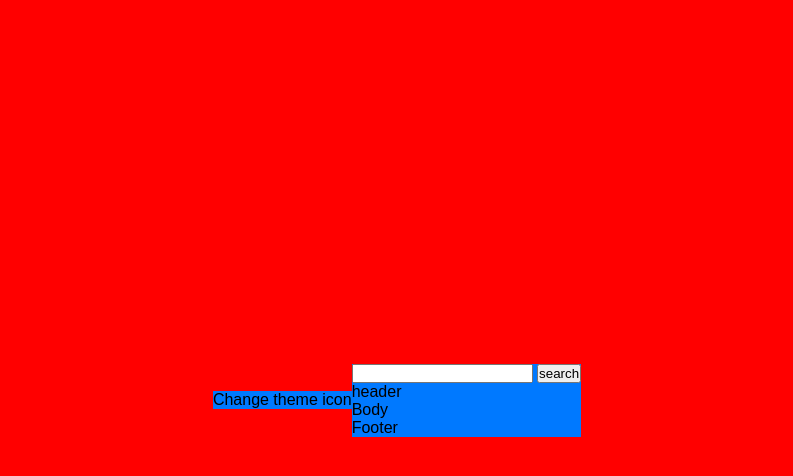
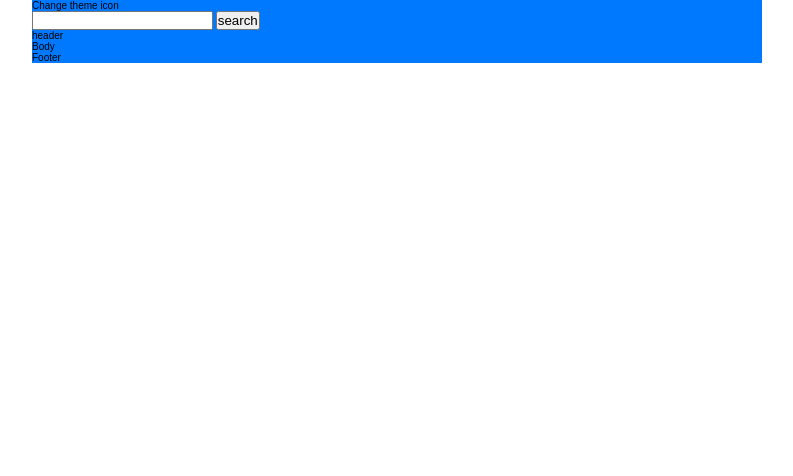
Before and after one commit to Nicasiomarques/github-user-search-app, a website: page index.html in a window 1280 px wide. Shown: the whole page, without its empty margins (243-1036 px from the left). Drawn offline with Linux system fonts and the light colour scheme.

Commit message:
fix: solving problem rem mixin

```diff
--- a/Frontend/style/abstracts/_functions.sass
+++ b/Frontend/style/abstracts/_functions.sass
@@ -1,3 +1,6 @@
-@function rem($value)
-  $remValue: ($value / 16) + rem
-  @return $remValue
+$html-font-size: 16px
+@function stripUnit($value)
+  @return $value / ($value * 0 + 1)
+
+@function rem($pxValue)
+  @return #{stripUnit($pxValue) / stripUnit($html-font-size)}rem
--- a/Frontend/style/base/_reset.sass
+++ b/Frontend/style/base/_reset.sass
@@ -12,9 +12,4 @@ html
 
 body
   min-height: 100vh
-  display: flex
-  justify-content: center
-  align-items: center
   font-family: 'Space Mono', sans-serif
-  background-color: red
-  font-size: 16px
```
Also changed, not shown: Frontend/style.min.css, 1 other file.
